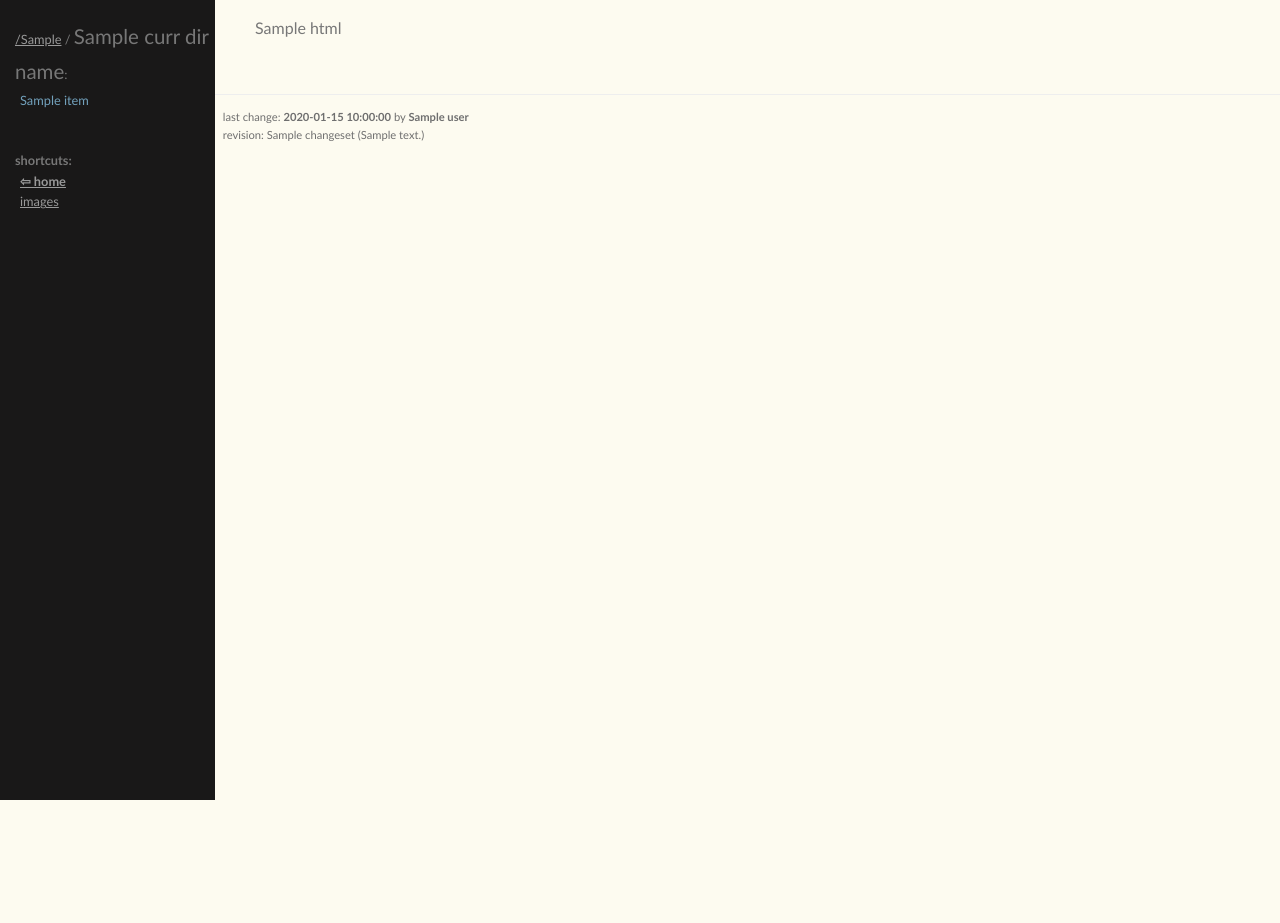
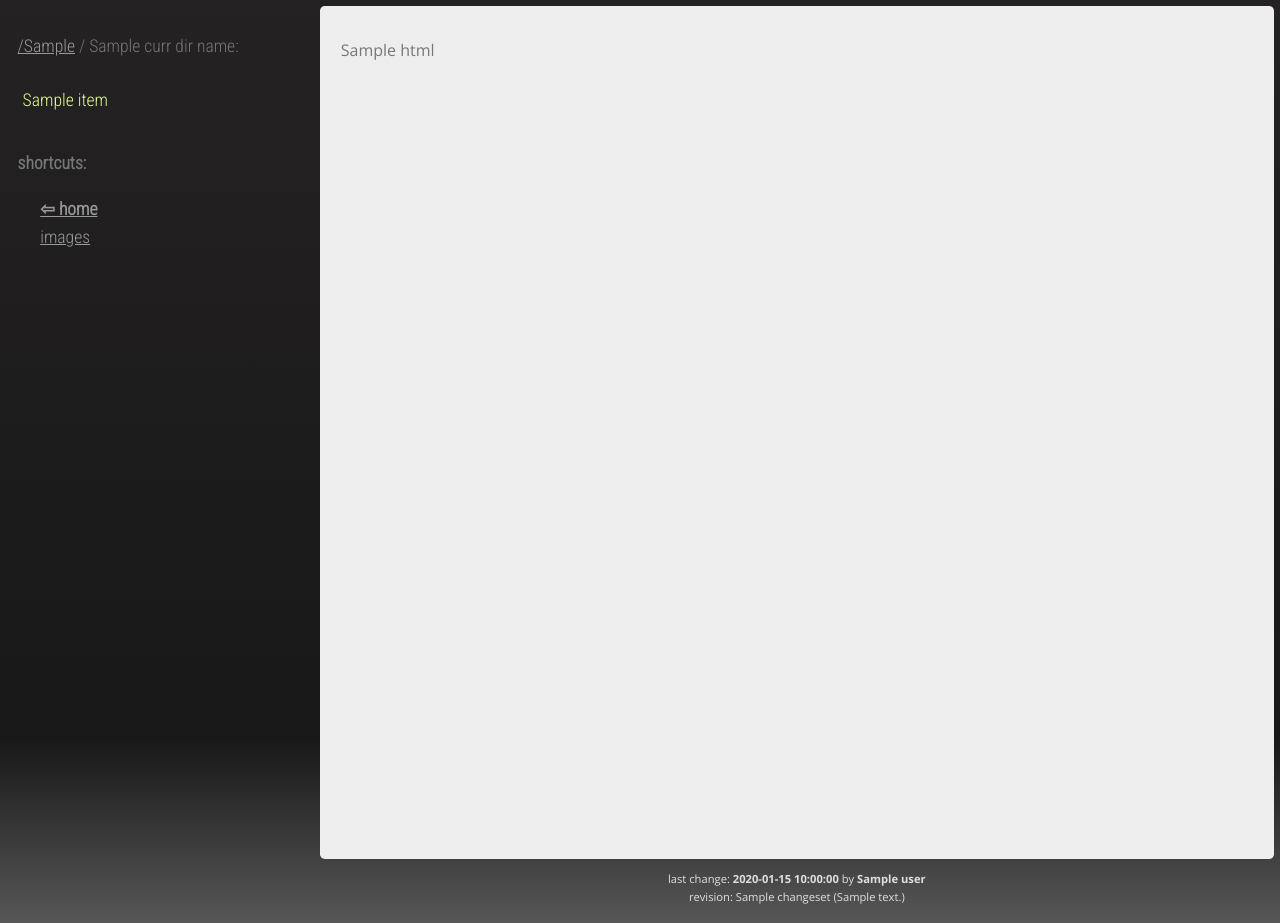
Before and after one commit to tomachalek/riki, a Python web app: template templates/page.html in a window 1280 px wide. Before the commit the page ends 800 px from the top, so only its background shows below. Run offline with Jinja, Linux system fonts and the light colour scheme; the template is opened without the code that fills it: most values are stand-ins (such as "Sample title", 1, 10 or a date in 2020).

Commit message:
Py3 compatibility, docker, styles (respons.); work in prog.

```diff
--- a/index.py
+++ b/index.py
@@ -140,13 +140,9 @@ if __name__ == '__main__':
     argparser.add_argument('-f', '--file', help="a single file to index")
     argparser.add_argument('-n', '--new-index', const=True, default=False,
                            action='store_const', help="creates new index")
-    argparser.add_argument('-d', '--data-dir', help="custom data location")
     args = argparser.parse_args()
 
-    if not args.data_dir:
-        data_dir = conf['dataDir']
-    else:
-        data_dir = args.data_dir
+    data_dir = conf['dataDir']
 
     es = Elasticsearch(conf['fulltext']['serviceUrl'])
 
--- a/static/css/style.css
+++ b/static/css/style.css
@@ -1,25 +1,41 @@
 body {
-    font-family: "Bitstream Vera", "Vera", "Trebuchet MS", sans-serif;
+    font-family: 'Open Sans', "Bitstream Vera", "Vera", "Trebuchet MS", sans-serif;
     padding: 0;
     margin: 0;
     color: #777777;
     line-height: 1.6;
-    background-color: #fdfbf0;
+    background-color: #FAFAFA;
+}
+
+div.contents {
+    display: grid;
+    grid-template-columns: 20em auto;
+    grid-template-rows: auto 4em;
+    background: linear-gradient(#242222 0%, #191818 80%, #575757);
+    padding-top: 0.4em;
+    padding-right: 0.4em;
 }
 
 header {
     margin: 0;
-    background-color: #191818;
 }
 
 footer {
-    background: none repeat scroll 0 0 transparent;
-    border-top: 1px solid #EEEEEE;
+    display: flex;
+    flex-direction: column;
+    align-items: center;
+    background-color: transparent;
     font-size: 70%;
-    color: #6F6F6F;
-    margin-top: 3.4286em;
-    margin-left: 210px;
-    padding: 1.1429em;
+    color: #dFdFdF;
+    padding: 1em;
+}
+
+footer p {
+    margin: 0;
+}
+
+footer p strong {
+    color: inherit;
 }
 
 a {
@@ -27,20 +43,23 @@ a {
 }
 
 h1 {
+    font-family: 'Merriweather', serif;
     font-size: 2em;
+    font-weight: normal;
     letter-spacing: 0.1em;
     margin: 0.1em 0 0.9em 0;
     color: #f73e5f;
 }
 
 h2 {
-    font-size: 1.7em;
+    font-family: 'Merriweather', serif;
+    font-size: 1.5em;
     font-weight: 300;
-    color: #b32d45;
+    color: #00A279;
 }
 
 h3 {
-    font-sizE: 1.3em;
+    font-size: 1.2em;
 }
 
 h4 {
@@ -51,19 +70,25 @@ h3, h4, h5, h6 {
     color: #4B4B4B;
 }
 
+p em, p strong {
+    color: #b32d45;
+}
+
 menu {
-    background: none repeat scroll 0 0 #191818;
-    bottom: 0;
-    left: 0;
-    /* margin-left: -160px; */
-    overflow-y: auto;
-    position: fixed;
-    top: 0;
-    width: 200px;
-    z-index: 1000;
+    grid-row: 1 / span 2;
+    font-family: 'Roboto Condensed', sans-serif;
+    font-size: 110%;
+    background: transparent;
     margin: 0;
-    padding: 20px 0 0 15px;
-    font-size: 80%;
+    padding: 0;
+}
+
+menu .navigation, menu .utils {
+    padding: 1em;
+}
+
+menu .navigation {
+    padding-bottom: 0;
 }
 
 menu a {
@@ -77,7 +102,7 @@ menu a.index {
 
 menu ul {
     margin: 0 0 0 5px;
-    padding: 0;
+    padding: 1em;
     list-style-type: none;
 }
 
@@ -86,23 +111,22 @@ menu > ul li {
 }
 
 section.main {
-    margin: 0 0 0 230px;
-    padding: 15px 25px;
+    background-color: #EEEEEE;
+    padding: 2em 3em 1.3em 1.3em;
+    border-radius: 0.3em;
+    min-height: 50em;
 }
 
-section.main em {
-    color: #6e8511;
-}
-
-.utils {
-    margin-top: 40px;
+section.main ul.page-list {
+    columns: 2;
+    font-size: 110%;
 }
 
 pre {
-    background: none repeat scroll 0 0 #3b3b3b;
+    background: none repeat scroll 0 0 #F5F5F5;
     border: 1px solid #D5D5D5;
     border-radius: 4px;
-    color: #defff9;
+    color: #6F6F6F;
     font-size: 13px;
     line-height: 20px;
     padding: 8px 12px;
@@ -147,16 +171,8 @@ a.external {
     line-height: 2.5em;
 }
 
-.navigation .current-dir {
-    font-size: 1.6em;
-}
-
 .search {
     margin-bottom: 20px;
-}
-
-.search input[type='text'] {
-    width: 12em;
 }
 
 .search-term {
@@ -198,21 +214,72 @@ ul li .srch-chapter {
     display: block;
 }
 
-.page-list a {
-    color: #72a1bc;
+menu .page-list a {
+    color: #E3FC93;
     text-decoration: none;
 }
 
 .wildcard {
-    color: #fff59c;
+    color: #E3FC93;
 }
 
-.page-list a:hover {
+menu .page-list a:hover {
     text-decoration: underline;
 }
 
-.page-list .current {
-    color: #fff59c;
+menu .page-list .current {
     font-weight: bold;
     text-decoration: none;
 }
+
+
+@media screen and (max-width: 1200px) {
+
+    div.contents {
+        display: grid;
+        grid-template-columns: 1fr;
+        grid-template-rows: auto auto auto;
+        padding-right: 0;
+        background-color: #EEEEEE;
+    }
+
+    menu {
+        grid-row: 1;
+	    font-size: 120%;
+    }
+
+    menu ul {
+        display: grid;
+        grid-template-columns: repeat(auto-fill, minmax(200px, 1fr));
+    }
+
+    menu ul li {
+        display: inline-block;
+        text-align: center;
+    }
+
+    menu ul li:not(last-child) {
+        margin-right: 2em;
+    }
+
+    menu .navigation, menu .utils {
+        margin: 0;
+        padding: 1em 0.4em 0.2em 1.4em;
+    }
+
+    menu .utils ul {
+        margin-top: 0;
+        padding-top: 0;
+    }
+
+    menu .page-list {
+        padding-top: 0;
+        padding-bottom: 0;
+    }
+
+    section.main {
+        min-height: auto;
+        border-radius: 0;
+    }
+
+}
--- a/templates/dummy_page.html
+++ b/templates/dummy_page.html
@@ -2,8 +2,8 @@
 
 
 {% block content %}
-<h1>index of {{ curr_dir_name }}</h1>
-<ul>
+<h1>index of &quot;{{ curr_dir_name }}&quot;</h1>
+<ul class="page-list">
 {% for item in page_list %}
 <li><a href="{{ app_path }}page{{ item[0] }}">{{ item[1] }}</a></li>
 {% endfor %}
--- a/templates/layout.html
+++ b/templates/layout.html
@@ -2,6 +2,9 @@
 <html>
     <head>
         <meta name="viewport" content="width=device-width, initial-scale=1">
+        <link rel="preconnect" href="https://fonts.googleapis.com">
+        <link rel="preconnect" href="https://fonts.gstatic.com" crossorigin>
+        <link href="https://fonts.googleapis.com/css2?family=Merriweather&family=Open+Sans:wght@400;700&family=Roboto+Condensed:wght@300&display=swap" rel="stylesheet">
         <link type="text/css" rel="stylesheet" href="{{ app_path }}static/css/style.css"/>
         <link type="text/css" rel="stylesheet" href="{{ app_path }}static/css/jquery.fancybox.css"/>
         <meta charset="utf-8" />
@@ -26,13 +29,14 @@
         </script>
     </head>
     <body>
+        <div class="contents">
             <menu>
                 {% if enable_search %}
                 <form class="search" action="{{ app_path }}_search" method="GET">
                     <label><input type="checkbox" name="wildcard_query" value="1"
                         {% if wildcard_query %}checked="checked"{% endif %}/> use wildcards &quot;*&quot; &amp; &quot;?&quot;</label>
                     <input type="text" name="query" value="{{ query }}" />
-                <button type="submit" title="search">Search</button>
+                    <button type="submit" title="search">&#128270;</button>
                 </form>
                 {% endif %}
 
@@ -42,7 +46,7 @@
                 {% else %}
                 <a class="home" href="{{ app_path }}page">home</a> /
                 {% endif %}
-            <span class="current-dir">{{ curr_dir_name }}</span>:
+                {{ curr_dir_name }}:
                 </div>
 
                 {% if page_list %}
@@ -70,7 +74,6 @@
                         <li><a href="{{ app_path }}_images">images</a></li>
                     </ul>
                 </div>
-
             </menu>
             <section class="main">
                 {% block content %}
@@ -82,5 +85,6 @@
             </footer>
             {% block script %}
             {% endblock %}
+        </div>
     </body>
 </html>
--- a/templates/page.html
+++ b/templates/page.html
@@ -6,9 +6,11 @@
 {% endblock %}
 
 {% block footer %}
-last change: <strong>{{ page_info.date }}</strong> by <strong>{{ page_info.user }}</strong><br />
+<p>
+    last change: <strong>{{ page_info.date }}</strong> by <strong>{{ page_info.user }}</strong>
+</p>
 {% if page_info.changeset %}
-revision: {{ page_info.changeset }} ({{ page_info.summary }})
+<p>revision: {{ page_info.changeset }} ({{ page_info.summary }})</p>
 {% endif %}
 {% endblock %}
 
```
Also changed, not shown: app.py (+66 -36 lines), files.py (+10 -10 lines), index.sample.json (line endings or trailing spaces), static/js/jquery.min.js, static/js/models/files.js (line endings or trailing spaces), static/js/models/layout.js (line endings or trailing spaces), static/js/models/page.js (line endings or trailing spaces), static/js/requirejs.min.js, templates/files.html (line endings or trailing spaces), templates/search.html (line endings or trailing spaces), 2 other files. Lines whose indentation alone changed are shown as unchanged.
